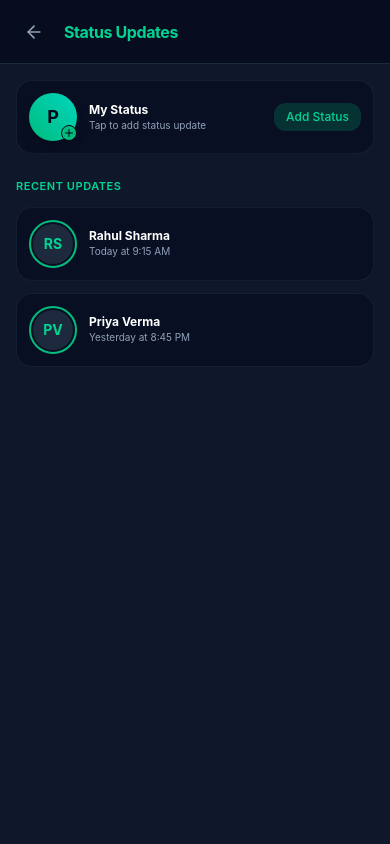
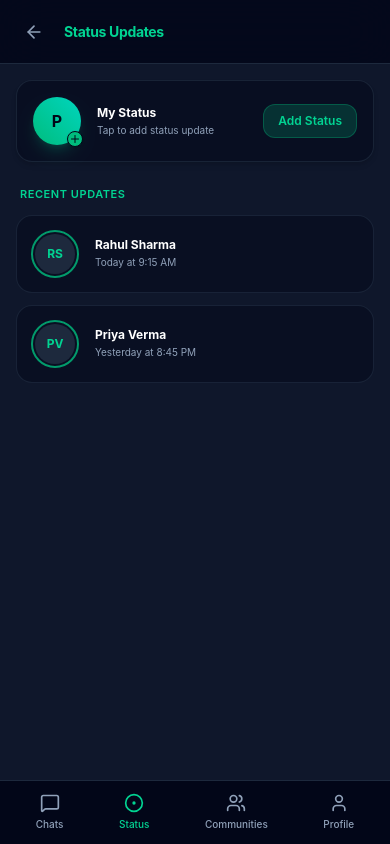
Before and after one commit to Khalid0226/ChatWave, a React app in the folder frontend/: page /status in a window 390 px wide. Built offline with nearby package versions, Linux system fonts and the light colour scheme; the HTML template or start-up script is replaced by a standard one.

Commit message:
profile status

```diff
--- /dev/null
+++ b/frontend/src/components/BottomNav.jsx
@@ -0,0 +1,47 @@
+import React from 'react';
+import { useNavigate, useLocation } from 'react-router-dom';
+import { MessageSquare, CircleDot, Users, Settings,User } from 'lucide-react';
+
+function BottomNav() {
+  const navigate = useNavigate();
+  const location = useLocation();
+  const path = location.pathname;
+
+  return (
+    <div className="h-16 bg-slate-950 border-t border-slate-800 flex items-center justify-around px-2 text-slate-400 shrink-0">
+      <button
+        onClick={() => navigate('/dashboard')}
+        className={`flex flex-col items-center gap-1 cursor-pointer transition ${path === '/dashboard' ? 'text-emerald-400' : 'hover:text-white'}`}
+      >
+        <MessageSquare className="w-5 h-5" />
+        <span className="text-[10px] font-medium">Chats</span>
+      </button>
+
+      <button
+        onClick={() => navigate('/status')}
+        className={`flex flex-col items-center gap-1 cursor-pointer transition ${path === '/status' ? 'text-emerald-400' : 'hover:text-white'}`}
+      >
+        <CircleDot className="w-5 h-5" />
+        <span className="text-[10px] font-medium">Status</span>
+      </button>
+
+      <button
+        onClick={() => navigate('/communities')}
+        className={`flex flex-col items-center gap-1 cursor-pointer transition ${path === '/communities' ? 'text-emerald-400' : 'hover:text-white'}`}
+      >
+        <Users className="w-5 h-5" />
+        <span className="text-[10px] font-medium">Communities</span>
+      </button>
+
+      <button
+        onClick={() => navigate('/profile')}
+        className={`flex flex-col items-center gap-1 cursor-pointer transition ${path === '/profile' ? 'text-emerald-400' : 'hover:text-white'}`}
+      >
+        <User className="w-5 h-5" />
+        <span className="text-[10px] font-medium">Profile</span>
+      </button>
+    </div>
+  );
+}
+
+export default BottomNav;
--- a/frontend/src/components/ProfileModal.jsx
+++ b/frontend/src/components/ProfileModal.jsx
@@ -1,5 +1,6 @@
 import React, { useState } from 'react';
 import { ArrowLeft, Camera, Edit2, Check, Phone, Bell, Lock, HelpCircle } from 'lucide-react';
+import BottomNav from './BottomNav';
 
 function ProfileModal({ user, onClose, onUpdateProfile }) {
   const [isEditingName, setIsEditingName] = useState(false);
@@ -10,31 +11,37 @@ function ProfileModal({ user, onClose, onUpdateProfile }) {
   const [phone] = useState(user?.phone || '+91 98765 43210');
 
   return (
-    // Yahan absolute ki jagah w-full max-w-xl h-full md:h-[90vh] md:rounded-2xl use kar liya hai taaki blank screen na aaye
-    <div className="w-full h-full md:max-w-2xl lg:max-w-3xl md:h-[90vh] md:rounded-2xl bg-slate-900 md:border border-slate-800 flex flex-col text-white shadow-2xl transition-all duration-300 overflow-hidden">
+    // Outer Wrapper jo poori screen ko cover karega aur content ko center layega
+    <div className="h-[100dvh] w-screen bg-[#050811] text-white flex flex-col justify-between overflow-hidden relative selection:bg-emerald-500 selection:text-slate-950">
+
+      {/* Centered Modal Content Area */}
+      <div className="flex-1 flex items-center justify-center p-0 md:p-6 overflow-hidden">
+
+        {/* Main Card Container */}
+        <div className="w-full h-full md:h-[88vh] md:max-w-2xl bg-slate-900 md:border border-slate-800 md:rounded-2xl flex flex-col shadow-2xl overflow-hidden">
 
           {/* Header */}
-      <div className="h-16 bg-slate-950/60 px-4 flex items-center gap-4 border-b border-slate-800">
+          <div className="h-16 bg-slate-950/80 px-4 md:px-6 flex items-center gap-4 border-b border-slate-800 shrink-0 backdrop-blur-xl">
             <button
               onClick={onClose}
               className="p-2 text-slate-400 hover:text-white rounded-xl hover:bg-slate-800/50 transition cursor-pointer"
             >
               <ArrowLeft className="w-5 h-5" />
             </button>
-        <h3 className="text-sm font-bold tracking-tight">Profile</h3>
+            <h3 className="text-sm font-bold tracking-tight text-white">Profile</h3>
           </div>
 
-      {/* Scrollable Content */}
-      <div className="flex-1 overflow-y-auto space-y-4 pb-6">
+          {/* Scrollable Body (Custom scrollbar taaki ganda scrollbar na dikhe) */}
+          <div className="flex-1 overflow-y-auto space-y-4 pb-20 md:pb-6">
 
             {/* Avatar Section */}
-        <div className="flex flex-col items-center py-6 bg-slate-900/40">
+            <div className="flex flex-col items-center py-6 bg-slate-950/30 border-b border-slate-800/60">
               <div className="relative group">
-            <div className="w-32 h-32 rounded-full bg-gradient-to-tr from-emerald-500 to-teal-400 flex items-center justify-center text-slate-950 font-black text-4xl shadow-xl shadow-emerald-500/20">
+                <div className="w-28 h-28 rounded-full bg-gradient-to-tr from-emerald-500 to-teal-400 flex items-center justify-center text-slate-950 font-black text-3xl shadow-xl shadow-emerald-500/20">
                   {name.charAt(0).toUpperCase()}
                 </div>
-            <label className="absolute inset-0 bg-slate-950/60 rounded-full flex flex-col items-center justify-center opacity-0 group-hover:opacity-100 transition cursor-pointer text-white text-xs font-medium">
-              <Camera className="w-6 h-6 mb-1" />
+                <label className="absolute inset-0 bg-slate-950/60 rounded-full flex flex-col items-center justify-center opacity-0 group-hover:opacity-100 transition cursor-pointer text-white text-[10px] font-semibold tracking-wider">
+                  <Camera className="w-5 h-5 mb-1" />
                   CHANGE PHOTO
                   <input type="file" className="hidden" />
                 </label>
@@ -64,7 +71,7 @@ function ProfileModal({ user, onClose, onUpdateProfile }) {
                     }
                     setIsEditingName(!isEditingName);
                   }}
-              className="p-2 text-slate-400 hover:text-emerald-400 transition cursor-pointer ml-2"
+                  className="p-2 text-slate-400 hover:text-emerald-400 transition cursor-pointer ml-2 shrink-0"
                 >
                   {isEditingName ? <Check className="w-4 h-4 text-emerald-400" /> : <Edit2 className="w-4 h-4" />}
                 </button>
@@ -94,7 +101,7 @@ function ProfileModal({ user, onClose, onUpdateProfile }) {
                     }
                     setIsEditingAbout(!isEditingAbout);
                   }}
-              className="p-2 text-slate-400 hover:text-emerald-400 transition cursor-pointer ml-2"
+                  className="p-2 text-slate-400 hover:text-emerald-400 transition cursor-pointer ml-2 shrink-0"
                 >
                   {isEditingAbout ? <Check className="w-4 h-4 text-emerald-400" /> : <Edit2 className="w-4 h-4" />}
                 </button>
@@ -111,7 +118,7 @@ function ProfileModal({ user, onClose, onUpdateProfile }) {
             </div>
 
             {/* Settings Options */}
-        <div className="px-2 space-y-1 pt-2">
+            <div className="px-4 space-y-1 pt-2">
               <div className="flex items-center gap-4 px-4 py-3 hover:bg-slate-800/40 rounded-xl cursor-pointer transition text-xs text-slate-300">
                 <Bell className="w-4 h-4 text-slate-400" />
                 <span>Notifications</span>
@@ -127,6 +134,15 @@ function ProfileModal({ user, onClose, onUpdateProfile }) {
             </div>
 
           </div>
+
+        </div>
+      </div>
+
+      {/* Mobile Bottom Navigation Bar (Sirf mobile par dikhega) */}
+      <div className="md:hidden shrink-0">
+        <BottomNav />
+      </div>
+
     </div>
   );
 }
--- a/frontend/src/components/StatusView.jsx
+++ b/frontend/src/components/StatusView.jsx
@@ -1,5 +1,6 @@
 import React, { useState } from 'react';
-import { CircleDot, Plus, ArrowLeft, Camera, Image as ImageIcon, Send } from 'lucide-react';
+import { Plus, ArrowLeft } from 'lucide-react';
+import BottomNav from './BottomNav';
 
 function StatusView({ currentUser, statuses, onAddStatus, onBack }) {
   const [viewingStatus, setViewingStatus] = useState(null);
@@ -23,52 +24,54 @@ function StatusView({ currentUser, statuses, onAddStatus, onBack }) {
   };
 
   return (
-    // ❌ Purana wala:
-// <div className="flex-1 bg-slate-900 flex flex-col h-full relative text-white overflow-hidden">
+    // Outer Wrapper jo poori screen ko cover karega aur content ko center layega
+    <div className="h-[100dvh] w-screen bg-[#050811] text-white flex flex-col justify-between overflow-hidden relative selection:bg-emerald-500 selection:text-slate-950">
 
-// ✅ Naya wala (Yeh lagao):
-<div className="h-screen w-full bg-slate-900 flex flex-col relative text-white overflow-hidden">
+      {/* Centered Modal Content Area */}
+      <div className="flex-1 flex items-center justify-center p-0 md:p-6 overflow-hidden">
 
-      {/* Header */}
-      <div className="h-16 bg-slate-950/60 px-4 flex items-center justify-between border-b border-slate-800">
+        {/* Main Card Container */}
+        <div className="w-full h-full md:h-[88vh] md:max-w-2xl bg-slate-900 md:border border-slate-800 md:rounded-2xl flex flex-col shadow-2xl overflow-hidden relative">
+
+          {/* Header (Ab yahan desktop aur mobile dono par Back Button dikhega) */}
+          <div className="h-16 bg-slate-950/80 px-4 md:px-6 flex items-center justify-between border-b border-slate-800 shrink-0 backdrop-blur-xl">
             <div className="flex items-center gap-3">
-          {onBack && (
               <button
                 onClick={onBack}
-              className="md:hidden p-2 text-slate-400 hover:text-white rounded-xl hover:bg-slate-800/50 transition cursor-pointer"
+                className="p-2 text-slate-400 hover:text-white rounded-xl hover:bg-slate-800/50 transition cursor-pointer"
+                title="Go Back"
               >
                 <ArrowLeft className="w-5 h-5" />
               </button>
-          )}
-          <h3 className="text-base font-bold tracking-tight text-emerald-400">Status Updates</h3>
+              <h3 className="text-sm font-bold tracking-tight text-emerald-400">Status Updates</h3>
             </div>
           </div>
 
           {/* Main Content List */}
-      <div className="flex-1 overflow-y-auto p-4 space-y-6">
+          <div className="flex-1 overflow-y-auto p-4 md:p-6 space-y-6 pb-20 md:pb-6 custom-scrollbar">
 
             {/* My Status Section */}
-        <div className="flex items-center justify-between p-3 bg-slate-950/40 border border-slate-800/60 rounded-2xl">
-          <div className="flex items-center gap-3">
+            <div className="flex items-center justify-between p-4 bg-slate-950/50 border border-slate-800/80 rounded-2xl shadow-md">
+              <div className="flex items-center gap-4">
                 <div className="relative">
-              <div className="w-12 h-12 rounded-full bg-gradient-to-tr from-emerald-500 to-teal-400 flex items-center justify-center font-bold text-slate-950 text-lg shadow-lg">
+                  <div className="w-12 h-12 rounded-full bg-gradient-to-tr from-emerald-500 to-teal-400 flex items-center justify-center font-bold text-slate-950 text-base shadow-lg shadow-emerald-500/20">
                     {(currentUser?.name || 'P').charAt(0).toUpperCase()}
                   </div>
                   <button
                     onClick={() => setShowAddModal(true)}
-                className="absolute bottom-0 right-0 w-4 h-4 bg-emerald-500 text-slate-950 rounded-full flex items-center justify-center font-bold text-xs border border-slate-950 cursor-pointer"
+                    className="absolute -bottom-0.5 -right-0.5 w-4 h-4 bg-emerald-500 text-slate-950 rounded-full flex items-center justify-center font-bold text-xs border border-slate-950 cursor-pointer shadow"
                   >
                     <Plus className="w-3 h-3" />
                   </button>
                 </div>
                 <div>
-              <h4 className="text-xs font-bold">My Status</h4>
-              <p className="text-[10px] text-slate-400">Tap to add status update</p>
+                  <h4 className="text-xs font-bold text-white">My Status</h4>
+                  <p className="text-[10px] text-slate-400 mt-0.5">Tap to add status update</p>
                 </div>
               </div>
               <button
                 onClick={() => setShowAddModal(true)}
-            className="px-3 py-1.5 bg-emerald-500/20 text-emerald-400 text-xs font-medium rounded-xl hover:bg-emerald-500/30 transition cursor-pointer"
+                className="px-3.5 py-2 bg-emerald-500/20 hover:bg-emerald-500/30 text-emerald-400 border border-emerald-500/30 text-xs font-semibold rounded-xl transition cursor-pointer"
               >
                 Add Status
               </button>
@@ -76,22 +79,22 @@ function StatusView({ currentUser, statuses, onAddStatus, onBack }) {
 
             {/* Recent Updates List */}
             <div>
-          <p className="text-[11px] font-semibold text-emerald-400 uppercase tracking-wider mb-3">Recent Updates</p>
+              <p className="text-[11px] font-semibold text-emerald-400 uppercase tracking-wider mb-3 px-1">Recent Updates</p>
               <div className="space-y-3">
                 {statuses.map((status) => (
                   <div
                     key={status.id}
                     onClick={() => setViewingStatus(status)}
-                className="flex items-center gap-3 p-3 bg-slate-950/40 border border-slate-800/60 rounded-2xl cursor-pointer hover:bg-slate-800/30 transition"
+                    className="flex items-center gap-4 p-3.5 bg-slate-950/40 border border-slate-800/80 rounded-2xl cursor-pointer hover:bg-slate-800/40 transition group"
                   >
-                <div className="w-12 h-12 rounded-full border-2 border-emerald-500 p-0.5 flex items-center justify-center">
-                  <div className="w-full h-full rounded-full bg-slate-800 flex items-center justify-center font-bold text-emerald-400 text-sm">
+                    <div className="w-12 h-12 rounded-full border-2 border-emerald-500/80 p-0.5 flex items-center justify-center group-hover:scale-105 transition">
+                      <div className="w-full h-full rounded-full bg-slate-800 flex items-center justify-center font-bold text-emerald-400 text-xs">
                         {status.avatar}
                       </div>
                     </div>
                     <div className="flex-1 min-w-0">
-                  <h4 className="text-xs font-bold truncate">{status.name}</h4>
-                  <p className="text-[10px] text-slate-400">{status.time}</p>
+                      <h4 className="text-xs font-bold text-white truncate">{status.name}</h4>
+                      <p className="text-[10px] text-slate-400 mt-0.5">{status.time}</p>
                     </div>
                   </div>
                 ))}
@@ -102,30 +105,32 @@ function StatusView({ currentUser, statuses, onAddStatus, onBack }) {
 
           {/* View Status Story Modal */}
           {viewingStatus && (
-        <div className="absolute inset-0 bg-slate-950 z-50 flex flex-col justify-between p-6">
+            <div className="absolute inset-0 bg-slate-950 z-50 flex flex-col justify-between p-6 animate-fadeIn">
               <div className="flex items-center justify-between">
                 <div className="flex items-center gap-3">
-              <div className="w-10 h-10 rounded-full bg-emerald-500 flex items-center justify-center font-bold text-slate-950 text-sm">
+                  <div className="w-10 h-10 rounded-full bg-gradient-to-tr from-emerald-500 to-teal-400 flex items-center justify-center font-bold text-slate-950 text-xs">
                     {viewingStatus.avatar}
                   </div>
                   <div>
-                <h4 className="text-xs font-bold">{viewingStatus.name}</h4>
+                    <h4 className="text-xs font-bold text-white">{viewingStatus.name}</h4>
                     <p className="text-[10px] text-slate-400">{viewingStatus.time}</p>
                   </div>
                 </div>
                 <button
                   onClick={() => setViewingStatus(null)}
-              className="p-2 text-slate-400 hover:text-white rounded-xl bg-slate-900 cursor-pointer"
+                  className="p-2 text-slate-400 hover:text-white rounded-xl bg-slate-900 border border-slate-800 cursor-pointer"
                 >
                   <ArrowLeft className="w-5 h-5" />
                 </button>
               </div>
 
               <div className="flex-1 flex items-center justify-center text-center px-4">
-            <p className="text-lg font-semibold text-slate-200">{viewingStatus.text || "Exploring full-stack web development with React & Django! 🚀"}</p>
+                <p className="text-sm md:text-base font-semibold text-slate-200 max-w-lg leading-relaxed">
+                  {viewingStatus.text || "Exploring full-stack web development with React & Django! 🚀"}
+                </p>
               </div>
 
-          <div className="text-center text-[10px] text-slate-500">
+              <div className="text-center text-[10px] text-slate-500 tracking-wider uppercase font-medium">
                 End of status update
               </div>
             </div>
@@ -137,7 +142,7 @@ function StatusView({ currentUser, statuses, onAddStatus, onBack }) {
               <div className="w-full max-w-md bg-slate-900 border border-slate-800 rounded-2xl p-5 space-y-4 shadow-2xl">
                 <div className="flex items-center justify-between">
                   <h3 className="text-sm font-bold text-emerald-400">Create Status Update</h3>
-              <button onClick={() => setShowAddModal(false)} className="text-slate-400 hover:text-white cursor-pointer">
+                  <button onClick={() => setShowAddModal(false)} className="text-slate-400 hover:text-white cursor-pointer p-1">
                     ✕
                   </button>
                 </div>
@@ -162,7 +167,7 @@ function StatusView({ currentUser, statuses, onAddStatus, onBack }) {
                     </button>
                     <button
                       type="submit"
-                  className="px-4 py-2 bg-gradient-to-r from-emerald-500 to-teal-400 text-slate-950 text-xs font-bold rounded-xl shadow-lg shadow-emerald-500/20 transition cursor-pointer"
+                      className="px-4 py-2 bg-gradient-to-r from-emerald-500 to-teal-400 text-slate-950 text-xs font-bold rounded-xl shadow-lg shadow-emerald-500/20 transition cursor-pointer hover:opacity-90"
                     >
                       Post Status
                     </button>
@@ -173,6 +178,14 @@ function StatusView({ currentUser, statuses, onAddStatus, onBack }) {
           )}
 
         </div>
+      </div>
+
+      {/* Mobile Bottom Navigation Bar */}
+      <div className="md:hidden shrink-0">
+        <BottomNav />
+      </div>
+
+    </div>
   );
 }
 
```
Also changed, not shown: frontend/src/components/ChatDashboard.jsx (+4 -33 lines). Lines whose indentation alone changed are shown as unchanged.
